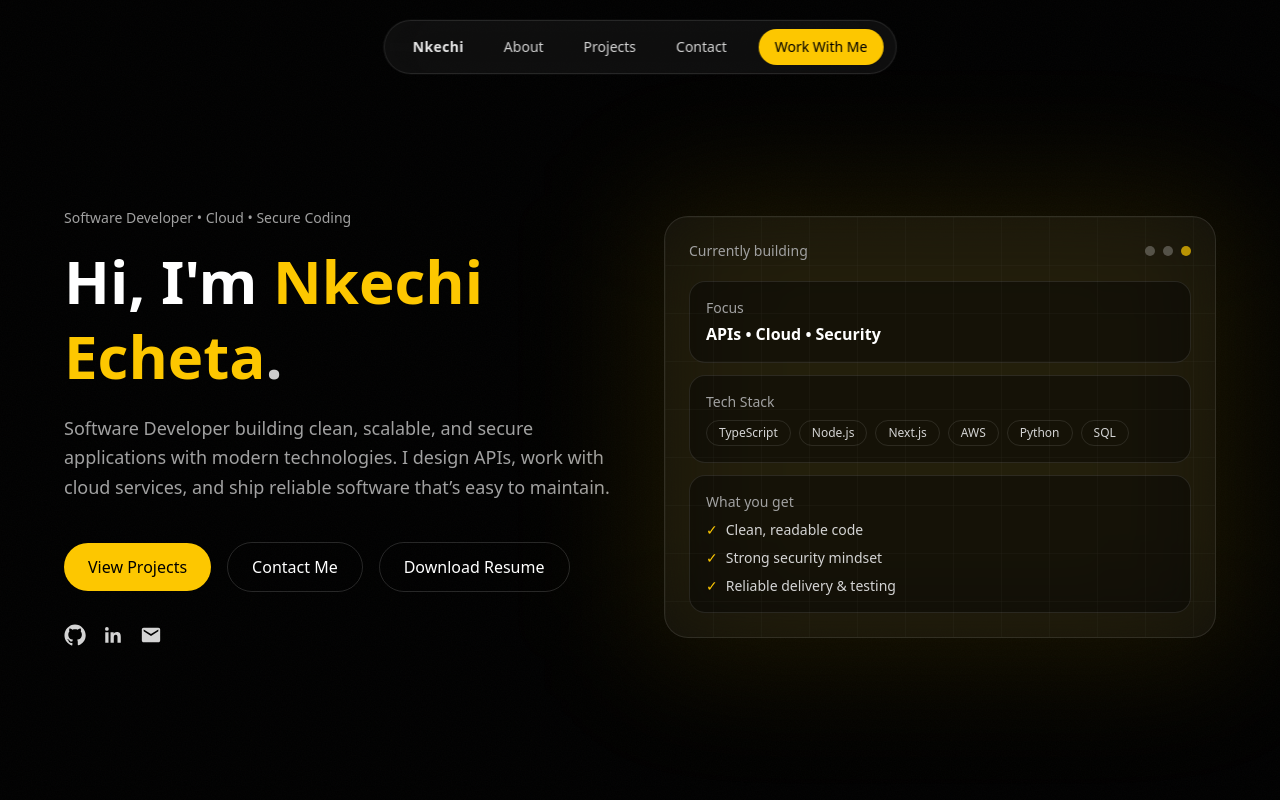
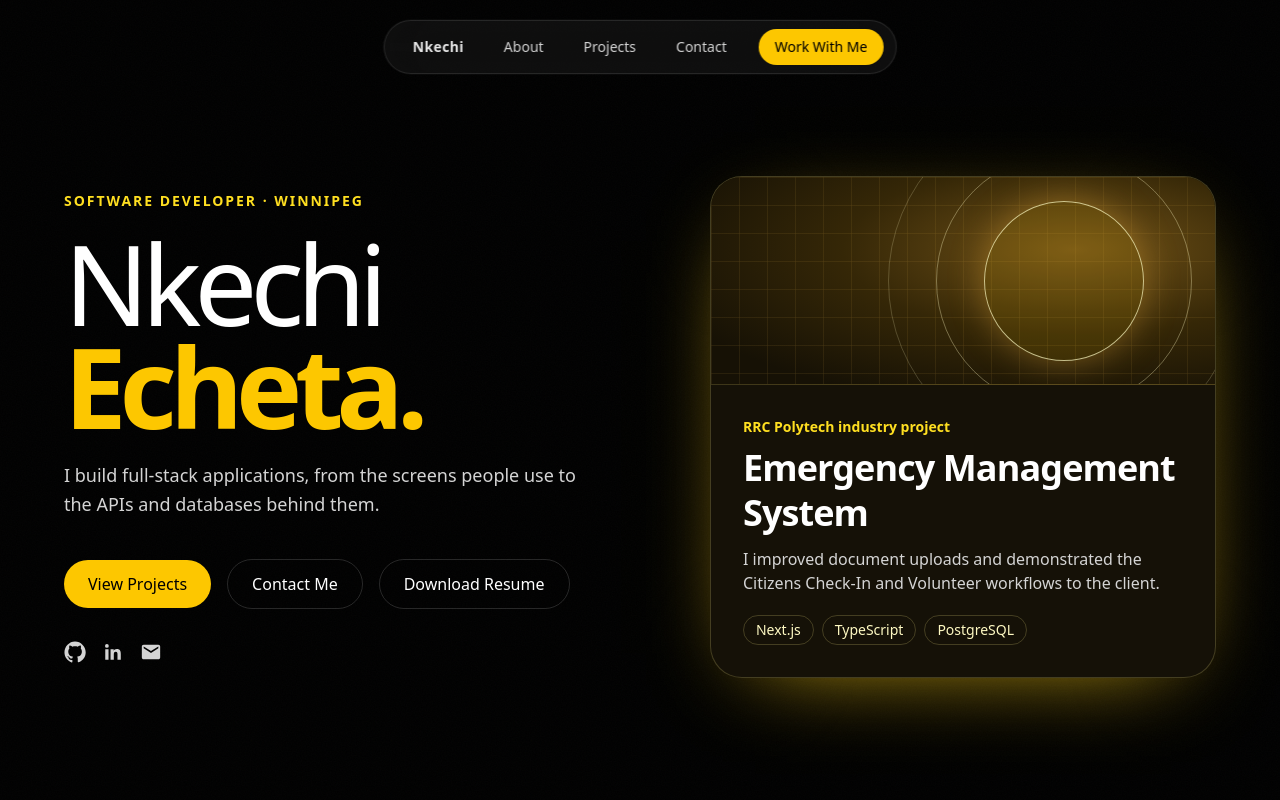
Before and after one commit to jecheta-rrc/nkechi-portfolio, a Next.js app: page / in a window 1280 px wide. Shown: the top 800 px of the page. Built offline with nearby package versions, Linux system fonts and the light colour scheme; a web font is replaced by a local one.

Commit message:
Give the portfolio hero a stronger visual hierarchy (#2)

```diff
--- a/src/components/Hero.tsx
+++ b/src/components/Hero.tsx
@@ -1,23 +1,24 @@
+import { projects } from "@/data/projects";
+
 export default function Hero() {
+  const featuredProject = projects[0];
+
   return (
-    <section id="home" className="py-24 px-6">
-      <div className="mx-auto w-full max-w-6xl pt-28 pb-16">
-        <div className="mx-auto w-full max-w-6xl grid lg:grid-cols-2 gap-12 items-center">
-          {/* LEFT */}
+    <section id="home" className="relative overflow-hidden px-6 pb-16 pt-32 sm:pt-40 lg:pb-24 lg:pt-44">
+      <div className="mx-auto grid w-full max-w-6xl items-center gap-12 lg:grid-cols-[1.15fr_1fr] lg:gap-16">
         <div>
-            <p className="text-sm text-neutral-400">
-              Software Developer • Cloud • Secure Coding
+          <p className="text-sm font-semibold tracking-[0.14em] text-yellow-300 uppercase">
+            Software developer · Winnipeg
           </p>
 
-            <h1 className="mt-4 text-4xl md:text-6xl font-extrabold leading-tight">
-              Hi, I&apos;m{" "}
-              <span className="text-yellow-400">Nkechi Echeta</span>
-              <span className="text-white/80">.</span>
+          <h1 className="mt-5 text-[clamp(3.5rem,9vw,7rem)] leading-[0.92] tracking-[-0.065em]">
+            <span className="block font-light">Nkechi</span>
+            <span className="block font-bold text-yellow-400">Echeta<span aria-hidden="true">.</span></span>
           </h1>
 
-            <p className="mt-5 text-neutral-400 text-base md:text-lg leading-relaxed max-w-xl">
-              Software Developer building clean, scalable, and secure applications with modern technologies.
-              I design APIs, work with cloud services, and ship reliable software that’s easy to maintain.
+          <p className="mt-6 max-w-lg text-lg leading-relaxed text-neutral-300">
+            I build full-stack applications, from the screens people use to the
+            APIs and databases behind them.
           </p>
 
           <div className="mt-10 flex flex-wrap items-center gap-4">
@@ -73,71 +74,34 @@ export default function Hero() {
           </div>
         </div>
 
-          {/* RIGHT */}
-          <div className="relative">
-
-          <div className="absolute -inset-6 bg-yellow-400/10 blur-3xl rounded-[40px]" />
-
-            {/* Card */}
-            <div className="relative rounded-3xl border border-white/10 bg-white/[0.04] p-6 backdrop-blur-xl">
-              <div className="flex items-center justify-between">
-                <div className="text-sm text-neutral-400">Currently building</div>
-                <div className="flex gap-2">
-                  <span className="w-2.5 h-2.5 rounded-full bg-white/25" />
-                  <span className="w-2.5 h-2.5 rounded-full bg-white/25" />
-                  <span className="w-2.5 h-2.5 rounded-full bg-yellow-400/70" />
+        <article className="relative isolate overflow-hidden rounded-[2rem] border border-yellow-200/20 bg-[#151107] shadow-[0_20px_90px_-45px_#facc15]">
+          <div
+            aria-hidden="true"
+            className="relative h-40 overflow-hidden border-b border-yellow-200/15 bg-[radial-gradient(ellipse_at_72%_35%,#725318_0%,#352707_45%,#161105_85%)] sm:h-52"
+          >
+            <div className="absolute inset-0 opacity-25 [background-image:linear-gradient(to_right,#d8a94a66_1px,transparent_1px),linear-gradient(to_bottom,#d8a94a66_1px,transparent_1px)] [background-size:28px_28px]" />
+            <div className="absolute top-1/2 left-[70%] size-32 -translate-1/2 rounded-full border border-yellow-100/70 bg-yellow-400/10 shadow-[0_0_35px_#e8ab3966] sm:size-40" />
+            <div className="absolute top-1/2 left-[70%] size-52 -translate-1/2 rounded-full border border-yellow-100/35 sm:size-64" />
+            <div className="absolute top-1/2 left-[70%] size-72 -translate-1/2 rounded-full border border-yellow-100/20 sm:size-88" />
           </div>
-              </div>
-
-              <div className="mt-5 space-y-3">
-                <div className="rounded-2xl border border-white/10 bg-black/40 p-4">
-                  <p className="text-sm text-neutral-400">Focus</p>
-                  <p className="mt-1 font-semibold">
-                    APIs • Cloud • Security
+          <div className="p-6 sm:p-8">
+            <p className="text-sm font-semibold text-yellow-300">RRC Polytech industry project</p>
+            <h2 className="mt-2 text-3xl leading-tight font-bold tracking-tight sm:text-4xl">
+              {featuredProject.title}
+            </h2>
+            <p className="mt-3 text-neutral-300">
+              I improved document uploads and demonstrated the Citizens Check-In and
+              Volunteer workflows to the client.
             </p>
-                </div>
-
-                <div className="rounded-2xl border border-white/10 bg-black/40 p-4">
-                  <p className="text-sm text-neutral-400">Tech Stack</p>
-                  <div className="mt-2 flex flex-wrap gap-2">
-                    {["TypeScript", "Node.js", "Next.js", "AWS", "Python", "SQL"].map((t) => (
-                      <span
-                        key={t}
-                        className="text-xs px-3 py-1 rounded-full border border-white/10 text-neutral-300"
-                      >
-                        {t}
-                      </span>
+            <ul className="mt-5 flex flex-wrap gap-2 text-sm text-yellow-100" aria-label="Project technologies">
+              {featuredProject.tech.slice(0, 3).map((technology) => (
+                <li key={technology} className="rounded-full border border-yellow-200/20 px-3 py-1">
+                  {technology}
+                </li>
               ))}
-                  </div>
-                </div>
-
-                <div className="rounded-2xl border border-white/10 bg-black/40 p-4">
-                  <p className="text-sm text-neutral-400">What you get</p>
-                  <ul className="mt-2 space-y-2 text-sm text-neutral-300">
-                    <li className="flex gap-2">
-                      <span className="text-yellow-400">✓</span> Clean, readable code
-                    </li>
-                    <li className="flex gap-2">
-                      <span className="text-yellow-400">✓</span> Strong security mindset
-                    </li>
-                    <li className="flex gap-2">
-                      <span className="text-yellow-400">✓</span> Reliable delivery & testing
-                    </li>
             </ul>
           </div>
-              </div>
-
-              {/* Subtle grid lines */}
-              <div className="pointer-events-none absolute inset-0 rounded-3xl opacity-[0.07]"
-                style={{
-                  backgroundImage:
-                    "linear-gradient(to right, rgba(255,255,255,0.35) 1px, transparent 1px), linear-gradient(to bottom, rgba(255,255,255,0.35) 1px, transparent 1px)",
-                  backgroundSize: "48px 48px",
-                }}
-              />
-            </div>
-          </div>
-        </div>
+        </article>
       </div>
     </section>
   );
```
Lines whose indentation alone changed are shown as unchanged.
